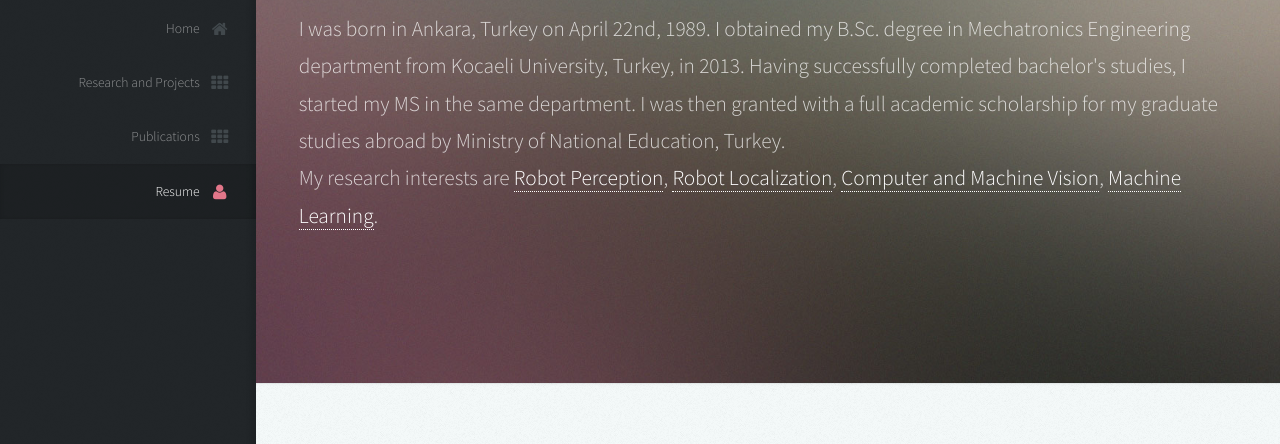
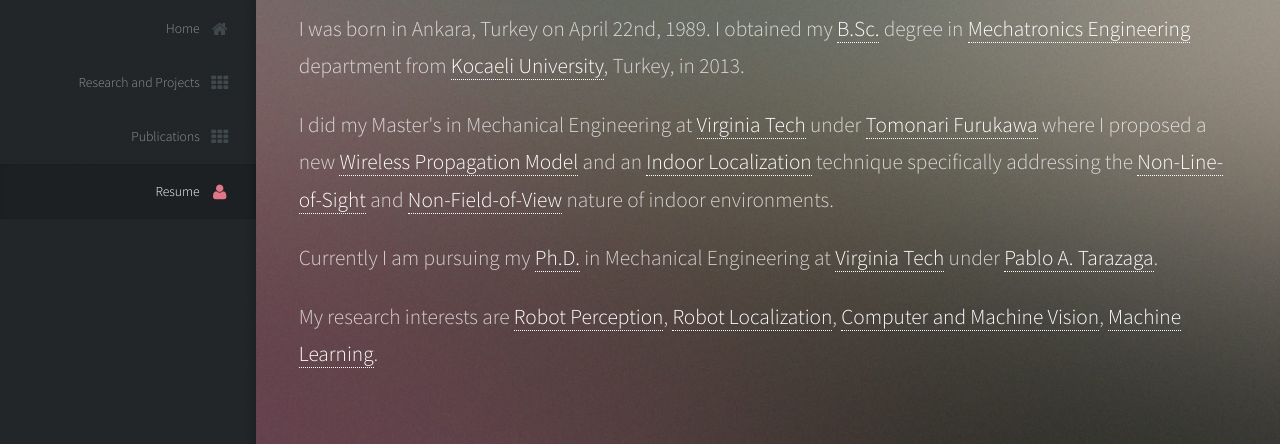
Before and after one commit to eroniki/eroniki.github.io, a plain HTML site: page index.html in a window 1280 px wide. Shown: the part 182-626 px from the top of the page. Drawn offline with Linux system fonts and the light colour scheme.

Commit message:
Add more content

```diff
--- a/index.html
+++ b/index.html
@@ -30,7 +30,7 @@
 				<!-- Change Avatar (Circular) -->
 				<span class="image avatar48"><img src="images/avatar.jpg" alt="" /></span>
 				<h1 id="title" style="letter-spacing: -1px;">Murat Ambarkutuk</h1>
-				<p>BS in Mechatronics Engineering</p>
+				<p>MS in Mechanical Engineering</p>
 			</div>
 
 			<!-- Nav -->
@@ -94,17 +94,26 @@
 
 				<header>
 					<h2 class="alt">Hi, I'm <strong>Murat</strong>!</h2>
-					<p align="left">I was born in Ankara, Turkey on April 22nd, 1989. I obtained my B.Sc. degree in Mechatronics
-						Engineering department from Kocaeli University, Turkey, in 2013. Having successfully completed bachelor's
-						studies, I started my MS in the same department. I was then granted with a full academic scholarship for my
-						graduate studies abroad by Ministry of National Education, Turkey.<br />
-
+					<p align="left">I was born in Ankara, Turkey on April 22nd, 1989.
+						I obtained my <a href="#">B.Sc.</a> degree in <a href="#">Mechatronics Engineering</a> department from <a
+							href="http://www.kocaeli.edu.tr/">Kocaeli University</a>, Turkey, in 2013.
+					</p>
+					<p align="left">
+						I did my Master's in Mechanical Engineering at <a href="http://www.vt.edu">Virginia Tech</a> under
+						<a href="#">Tomonari Furukawa</a> where I
+						proposed a new <a href="#">Wireless Propagation Model</a> and an <a href="#">Indoor Localization</a>
+						technique specifically addressing the <a href="#">Non-Line-of-Sight</a> and <a
+							href="#">Non-Field-of-View</a> nature of indoor environments.
+					</p>
+					<p align="left">
+						Currently I am pursuing my <a href="#">Ph.D.</a> in Mechanical Engineering at <a
+							href="http://www.vt.edu">Virginia Tech</a> under <a href="#">Pablo A. Tarazaga</a>.
+					</p>
+					<p align="left">
 						My research interests are <a href="#">Robot Perception</a>, <a href="#">Robot Localization</a>, <a
-							href="#">Computer and Machine Vision</a>, <a href="#">Machine Learning</a>. <br />
+							href="#">Computer and Machine Vision</a>, <a href="#">Machine Learning</a>.
 					</p>
 				</header>
-
-
 			</div>
 		</section>
 
```
